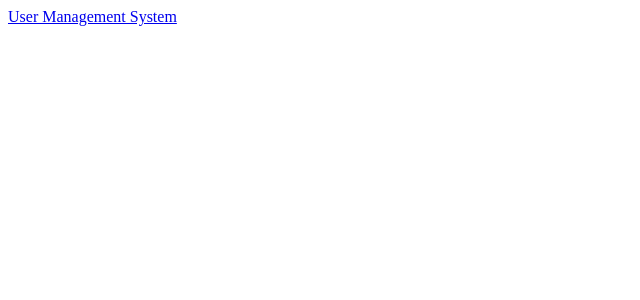
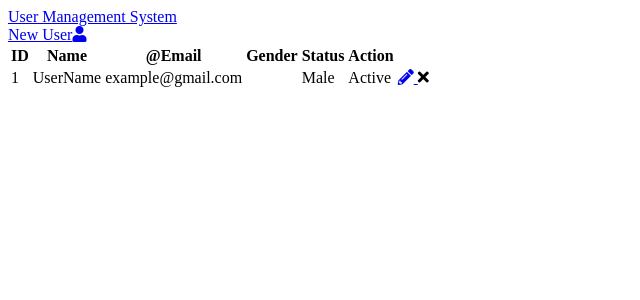
Before and after one commit to sorthai/crud-application, a Node server app: template views/index.html in a window 1280 px wide. Shown: the top 300 px of the page, without its empty margins (0-640 px from the left). Run offline with Node 20, Linux system fonts and the light colour scheme; the template is opened without the code that fills it, so the values that code supplies are empty; some libraries are stand-ins or nearby versions.

Commit message:
Adding Main Section

```diff
--- a/views/index.html
+++ b/views/index.html
@@ -5,6 +5,8 @@
     <meta http-equiv="X-UA-Compatible" content="IE=edge">
     <meta name="viewport" content="width=device-width, initial-scale=1.0">
     <title>Crude Application</title>
+
+    <link rel="stylesheet" href="https://cdnjs.cloudflare.com/ajax/libs/font-awesome/5.15.3/css/all.min.css" integrity="sha512-iBBXm8fW90+nuLcSKlbmrPcLa0OT92xO1BIsZ+ywDWZCvqsWgccV3gFoRBv0z+8dLJgyAHIhR35VZc2oM/gI1w==" crossorigin="anonymous" />
 </head>
 <body>
     <!-- Header -->
@@ -21,5 +23,51 @@
 
     </header>
 
+    <!-- Main Site -->
+
+    <main id="site-main">
+        <div class="container">
+            <div class="box-nav d-flex-justify-between">
+                <a href="/add-user" class="border-shadow">
+                    <span class="text-gradient">New User<i class="fas fa-user"></i></span>
+                </a>
+            </div>
+
+            <!-- Form Handling -->
+            <form action="/" method='POST'>
+                <table class="table">
+                    <thead class="thead-dark">
+                        <tr>
+                            <th>ID</th>
+                            <th>Name</th>
+                            <th>@Email</th>
+                            <th>Gender</th>
+                            <th>Status</th>
+                            <th>Action</th>
+                        </tr>
+                        <tbody>
+                            <tr>
+                                <td>1</td>
+                                <td>UserName</td>
+                                <td>example@gmail.com<td>
+                                <td>Male</td>
+                                <td>Active</td>
+                                <td>
+                                    <a href="#" class="btn border-shadow update">
+                                        <span class="text-gradient"><i class="fas fa-pencil-alt"></i></span>
+                                    </a>
+                                    <a class="btn border-shadow delete">
+                                        <span class="text-gradient"><i class="fas fa-times"></i></span>
+                                    </a>
+                                </td>
+                            </tr>
+                        </tbody>
+                    </thead>
+                </table>
+
+            </form>
+        </div>
+    </main>
+
 </body>
 </html>
```
